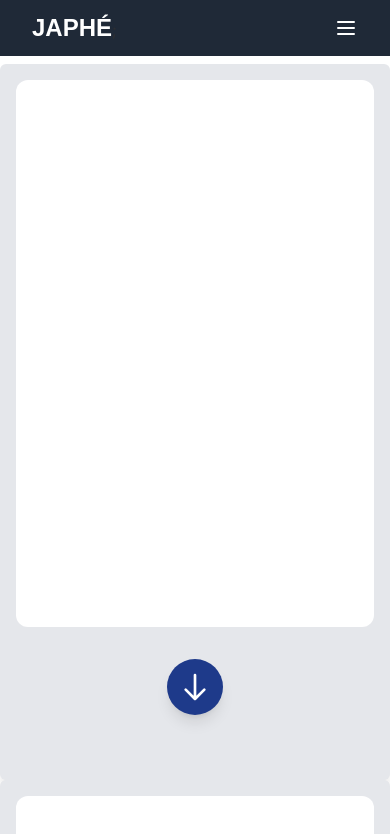
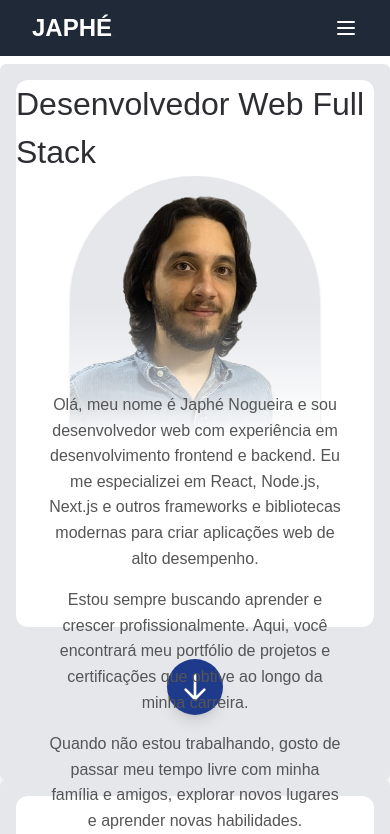
Before and after one commit to cafe51/portfolio-site, a Next.js app: page / in a window 390 px wide. Shown: the top 834 px of the page. Built offline with nearby package versions, Linux system fonts and the light colour scheme.

Commit message:
tela inicial para tablet modificada

```diff
--- a/src/app/components/About.tsx
+++ b/src/app/components/About.tsx
@@ -1,20 +1,24 @@
+/* eslint-disable react/jsx-curly-spacing */
 import { NextPage } from 'next';
 import ProfileImageCard from '../subComponents/ProfileImageCard';
-import ProfileTitleCard from '../subComponents/ProfileTitleCard';
-// import ProfileDescriptionCard from '../subComponents/ProfileDescriptionCard';
+import ProfileDescriptionCard from '../subComponents/ProfileDescriptionCard';
 import ScrollDownButton from '../subComponents/ScrollDownButton';
 import { HiDocumentDownload } from 'react-icons/hi';
 import { BsLinkedin } from 'react-icons/bs';
 import { FaGithub } from 'react-icons/fa';
+import ProfileTitleCard from '../subComponents/ProfileTitleCard';
 
 const About: NextPage = () => {
     return (
         <section id="about" className="bg-gray-200 p-4 md:p-8 lg:p-8 relative shadow-xl rounded-md h-full">
             <div className="bg-white flex justify-center mx-auto sm:p-4 rounded-xl h-4/5">
                 { /* Seção visível apenas em telas pequenas */ }
-                { /* <div className="md:hidden">
+                <div className="md:hidden">
                     <div>
-                        <ProfileTitleCard />
+                        <ProfileTitleCard
+                            profileAndTitleCardDivClasses=''
+                            titleClasses=''
+                        />
                     </div>
                     <div>
                         <ProfileImageCard
@@ -42,28 +46,31 @@ const About: NextPage = () => {
                     <div>
                         <ProfileDescriptionCard />
                     </div>
-                </div> */ }
+                </div>
                 { /* Seção visível apenas em telas medias */ }
-                { /* <div className="hidden lg:hidden md:flex flex-row bg-blue-400">
-                    <div className="md:w-2/3 p-4">
-                        <ProfileTitleCard ProfileAndTitleCardClasses='p-4 flex flex-col items-center'/>
-                        <div className='text-center w-2/3 text-2xl '>
-                            <p>Olá, meu nome é Japhé Nogueira.</p>
-                            <p>Sou um Desenvolvedor web Full Stack</p>
-                            <p>e amo muito o que faço.</p>
-                            <div className='flex flex-row gap-4 justify-center p-8'>
+                <div className="hidden lg:hidden md:flex flex-col items-center ">
+                    <div className='pt-4 fixed w-3/4 flex flex-col items-center'>
+                        <div className='text-end'>
+                            <h1 className=' text-[48px] font-bold'>Desenvolvedor Web</h1>
+                            <h1 className=' text-[48px] font-bold'>Full Stack</h1>
+                        </div>
+                    </div>
+                    <div className="w-full flex flex-row items-start justify-center gap-4  pt-20">
+                        <ProfileImageCard
+                            isMobile = { false }
+                            tailwindClassInDiv={ 'flex items-center mt-4' }
+                            tailwindClassInImgTag = { 'max-h-96' }
+                        />
+                        <div className='pt-32 flex flex-col justify-center items-start w-2/6 text-xl  '>
+                            <p>Olá, meu nome é Japhé Nogueira. Sou um Desenvolvedor web Full Stack e amo muito o que faço.</p>
+                            <div className='flex flex-row gap-4 pt-4  '>
                                 <FaGithub size={ 36 }/>
                                 <BsLinkedin size={ 36 }/>
                                 <HiDocumentDownload size={ 36 }/>
                             </div>
                         </div>
                     </div>
-                    <ProfileImageCard
-                        isMobile = { false }
-                        tailwindClassInDiv={ 'flex items-center' }
-                        tailwindClassInImgTag = { 'max-h-96' }
-                    />
-                </div> */ }
+                </div>
                 { /* Seção visível apenas em telas grandes */ }
                 <div className="hidden lg:flex flex-row w-4/5 justify-center ">
                     <ProfileImageCard
@@ -71,8 +78,13 @@ const About: NextPage = () => {
                         tailwindClassInDiv={ 'flex items-center' }
                         tailwindClassInImgTag = { 'max-h-96' }
                     />
-                    <div className="md:w-2/3 p-4 flex flex-col items-center justify-center ">
-                        <ProfileTitleCard ProfileAndTitleCardClasses='p-4 flex flex-col text-center items-center'/>
+                    <div className="md:w-2/3 p-4 flex flex-col items-center justify-center">
+                        <div className='pt-4 w-5/6 flex flex-col items-center'>
+                            <div className='w-full flex flex-row justify-center text-center'>
+                                <h1 className=' text-[48px] font-bold'>Desenvolvedor Web Full Stack</h1>
+
+                            </div>
+                        </div>
                         <div className='text-center w-full text-2xl '>
                             <p>Olá, meu nome é Japhé Nogueira.</p>
                             <p>Sou um Desenvolvedor web Full Stack</p>
--- a/src/app/subComponents/ProfileImageCard.tsx
+++ b/src/app/subComponents/ProfileImageCard.tsx
@@ -7,7 +7,7 @@ type ProfileProps = {
 }
 
 const ProfileImageCard = ({ tailwindClassInDiv, tailwindClassInImgTag, isMobile }: ProfileProps) => {
-    const imgSrc = isMobile ? '/images/profile_mobile4.png' : '/images/ProfileImageSite2.png';
+    const imgSrc = isMobile ? '/images/profile_mobile6.png' : '/images/ProfileImageSite2.png';
     return (
         <div className={ `${tailwindClassInDiv}` }>
             <Image
--- a/src/app/subComponents/ProfileTitleCard.tsx
+++ b/src/app/subComponents/ProfileTitleCard.tsx
@@ -1,18 +1,15 @@
 /* eslint-disable react/jsx-curly-spacing */
 
 type ProfileAndTitleCardProps = {
-    ProfileAndTitleCardClasses: string,
+    profileAndTitleCardDivClasses: string,
+    titleClasses: string,
 }
 
-const ProfileTitleCard = ({ ProfileAndTitleCardClasses }: ProfileAndTitleCardProps) => {
+const ProfileTitleCard = ({ profileAndTitleCardDivClasses, titleClasses }: ProfileAndTitleCardProps) => {
 
     return (
-        <div className={ProfileAndTitleCardClasses}>
-            {/* <div className="flex flex-col items-start"> */}
-            {/* <h1 className="mb-2">Japhé Nogueira</h1> */}
-            <h1 className="mb-2 text-5xl text font-bold">Desenvolvedor Web Full Stack</h1>
-            {/* <h1 className="mb-2 text-start text-4xl text font-bold">Full Stack</h1> */}
-            {/* </div> */}
+        <div className={profileAndTitleCardDivClasses}>
+            <h1 className={titleClasses}>Desenvolvedor Web Full Stack</h1>
         </div>
 
     );
```
Also changed, not shown: public/images/profile_mobile5.png (added), public/images/profile_mobile6.png (added).
